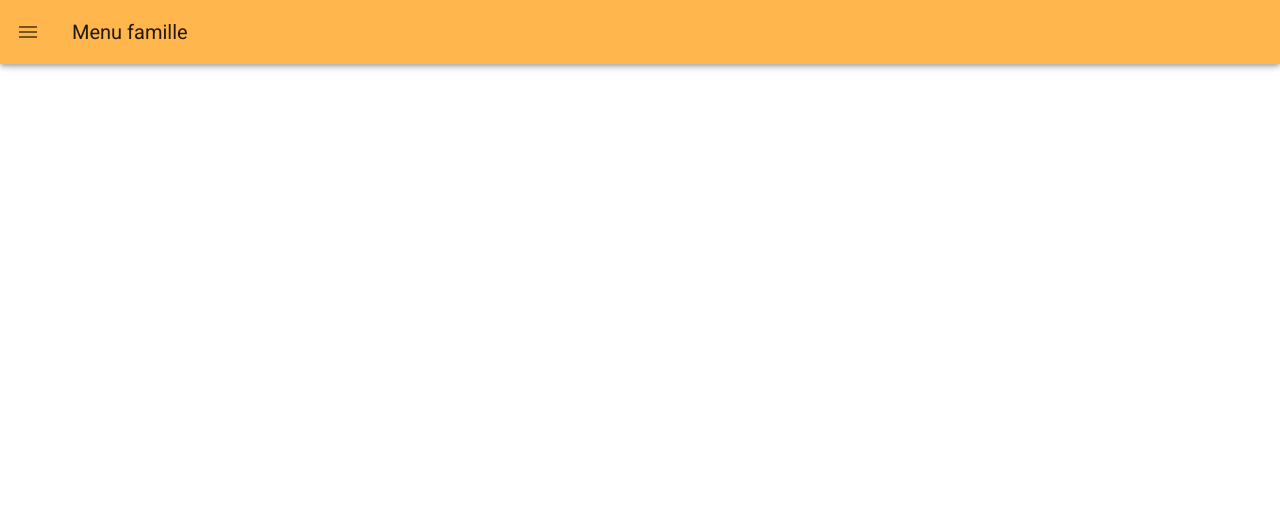
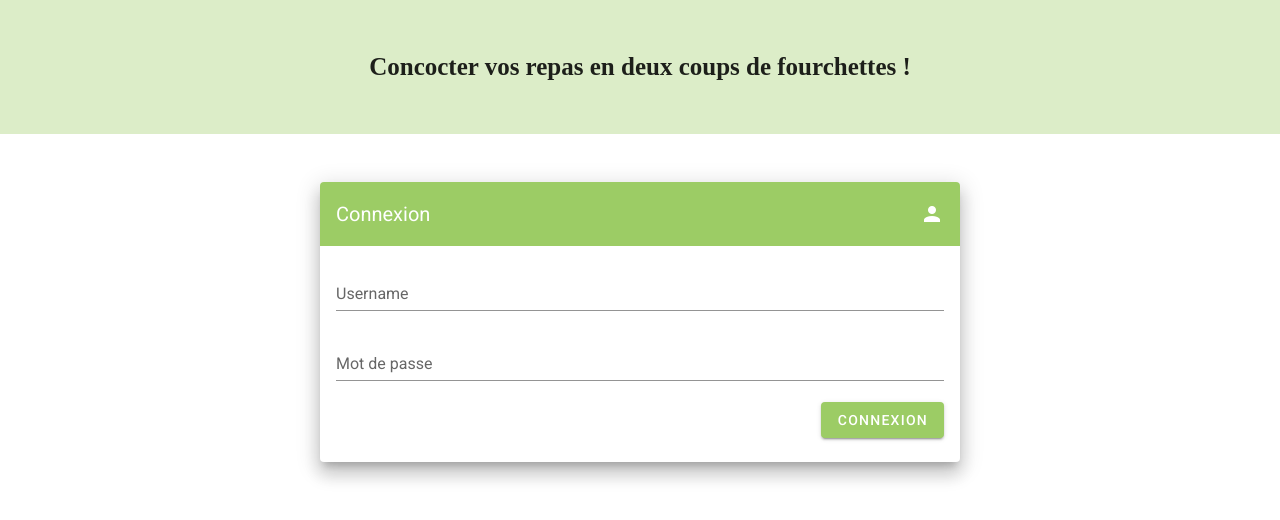
Before and after one commit to dorineT/MDL-MenuFamille, a Vue app in the folder front/menufamille/: page /login in a window 1280 px wide. Shown: the top 520 px of the page. Built offline with nearby package versions, Linux system fonts and the light colour scheme.

Commit message:
login page

```diff
--- a/front/menufamille/src/App.vue
+++ b/front/menufamille/src/App.vue
@@ -32,7 +32,7 @@
       </v-list>
     </v-navigation-drawer>
 
-    <v-app-bar app color="#FFB74D" >
+    <v-app-bar app color="#FFB74D"  v-if="loggedIn">
       <v-app-bar-nav-icon @click="drawer = !drawer"></v-app-bar-nav-icon>
 
       <v-toolbar-title>Menu famille</v-toolbar-title>
@@ -48,6 +48,9 @@
 
 export default {
   name: 'App',
-  data: () => ({ drawer: false }),
+  data: () => ({
+    drawer: false,
+    loggedIn:false,  }
+  ),
 };
 </script>
--- a/front/menufamille/src/router/index.js
+++ b/front/menufamille/src/router/index.js
@@ -1,6 +1,7 @@
 import Vue from 'vue'
 import VueRouter from 'vue-router'
 import Home from '../views/Home.vue'
+import Login from '../views/Login.vue'
 
 Vue.use(VueRouter)
 
@@ -9,6 +10,11 @@ const routes = [
     path: '/',
     name: 'Home',
     component: Home
+  },
+  {
+    path: '/login',
+    name: 'Login',
+    component: Login
   },
   {
     path: '/menuModification',
--- /dev/null
+++ b/front/menufamille/src/style/globalStyle.sass
@@ -0,0 +1,6 @@
+$colorOrange: #FFB74D
+$colorGreen: 'light-green lighten-1'
+/*#9CCC65*/
+
+.myFontTitle
+  font-family: 'Mansalva', cursive
--- a/front/menufamille/src/style/globalStyle.styl
+++ /dev/null
@@ -1,2 +0,0 @@
-$colorOrange: #FFB74D
-$colorGreen: 'light-green lighten-1'
--- /dev/null
+++ b/front/menufamille/src/views/Login.vue
@@ -0,0 +1,73 @@
+<template>
+  <div>
+    <v-container fluid style="padding: 3em" class="colorBackCont myFontTitle">
+      <v-row style="text-align: center; ">
+        <v-col>
+          <h3 style="font-size: 25px">Concocter vos repas en deux coups de fourchettes !</h3>
+        </v-col>
+      </v-row>
+    </v-container>
+
+    <div style="margin-top: 3em">
+      <v-card  style="margin: 0 auto;width: 40em" class="elevation-12">
+        <v-toolbar color="#9CCC65" dark flat >
+          <v-toolbar-title>Connexion</v-toolbar-title>
+          <v-spacer />
+          <v-icon>mdi-account</v-icon>
+        </v-toolbar>
+        <v-card-text>
+          <v-form @submit.prevent="login">
+            <div>
+              <v-text-field label="Username" type="text" required v-model="username"/>
+            </div>
+            <div>
+              <v-text-field label="Mot de passe" type="password" required v-model="password"/>
+            </div>
+            <v-btn type="submit" color="#9CCC65" style="color: white; float: right">Connexion</v-btn>
+            <br><br>
+          </v-form>
+        </v-card-text>
+      </v-card>
+    </div>
+
+    <v-container fluid>
+      <div style="width:40em; margin: 0 auto; text-align: center" v-if="invalid">
+        <v-alert border="right" color="#D32F2F" >
+          <h4 style="color: white; font-size: x-large; font-weight: bold;">Identifiants invalides</h4>
+        </v-alert>
+      </div>
+    </v-container>
+  </div>
+</template>
+
+<script>
+
+  export default {
+
+    data(){
+      return {
+        username : "",
+        password : "",
+        invalid : false
+      }
+    },
+    methods: {
+      /*login: function () {
+        let username = this.username
+        let password = this.password
+
+        this.$store.dispatch('login', { username, password })
+       .then(() => this.$router.push('/'))
+       .catch(err => this.invalid = true)
+      }*/
+    }
+  }
+</script>
+
+<style lang="sass">
+.colorBackCont
+    background-color: #DCEDC8
+
+.myFontTitle
+    font-family: 'Mansalva', cursive
+</style>
```
